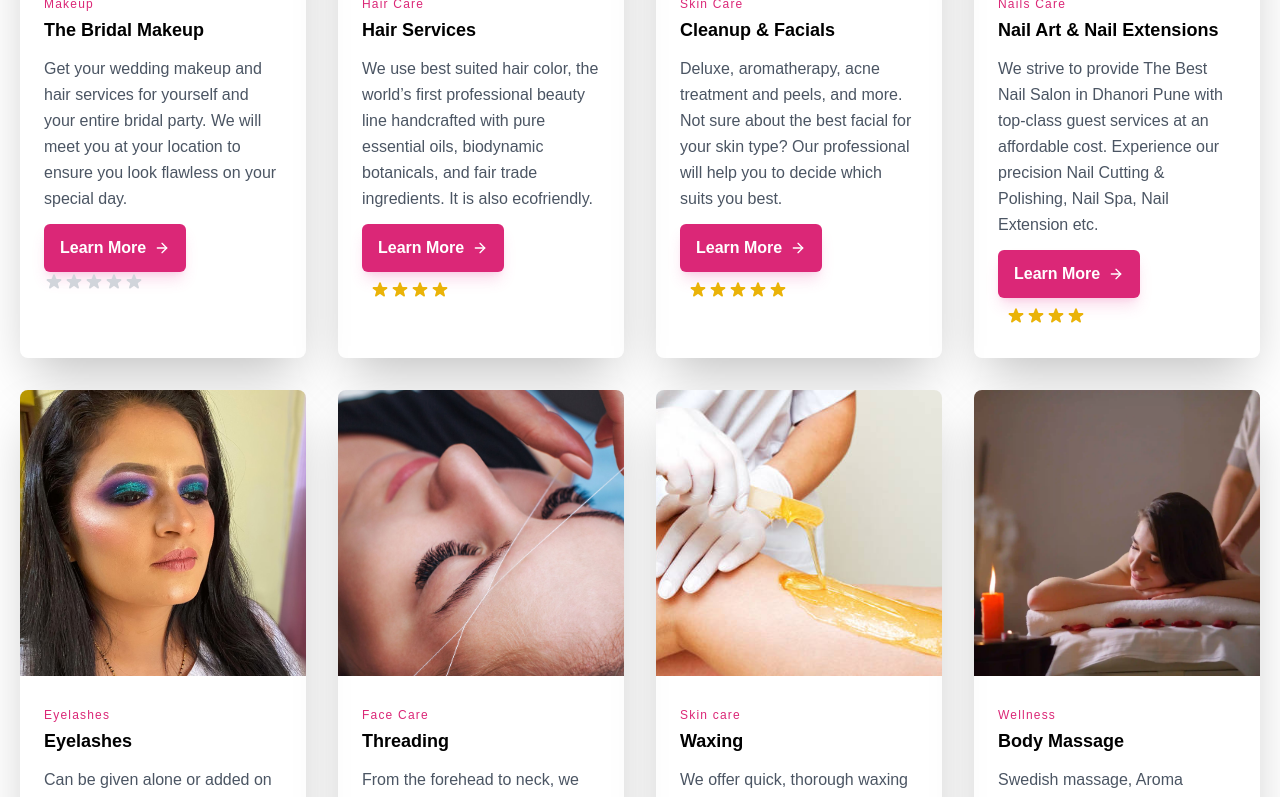
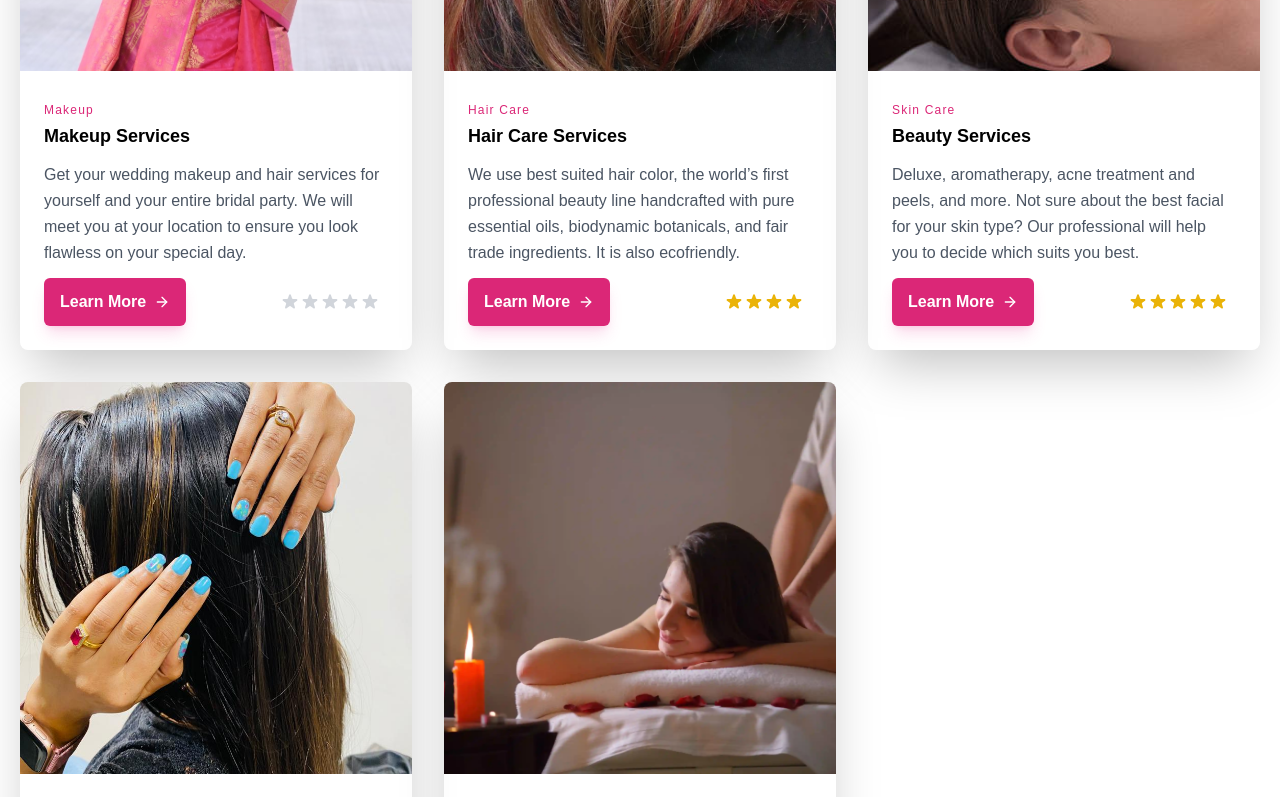
Before and after one commit to louisfbarry/saffron-salon, a Next.js app: page / in a window 1280 px wide. Shown: the part 1640-2437 px from the top of the page. Built offline with nearby package versions, Linux system fonts and the light colour scheme.

Commit message:
Home Page Services Section Changes

```diff
--- a/components/Services.js
+++ b/components/Services.js
@@ -11,12 +11,12 @@ function Services() {
             <div className="text-gray-600 font-body">
                 <div className="container px-5 py-6 mx-auto">
                     <div className="flex flex-wrap -m-4">
-                        <div className="p-4 lg:w-1/4 md:w-1/2">
+                        <div className="p-4 lg:w-1/3 md:w-1/2">
                             <div className="h-full rounded-lg overflow-hidden shadow-2xl ">
                                 <Image width={500} height={500} className="lg:h-48 md:h-36 w-full object-cover object-center transition-transform duration-300 hover:rotate-3 hover:scale-110" src="/images/12.jpeg" alt="blog" />
                                 <div className="p-6">
                                     <h2 className="tracking-widest text-xs title-font font-medium text-pink-600 mb-1">Makeup</h2>
-                                    <h1 className="title-font text-lg font-bold text-black hover:text-pink-600 mb-3">The Bridal Makeup</h1>
+                                    <h1 className="title-font text-lg font-bold text-black hover:text-pink-600 mb-3">Makeup Services</h1>
                                     {/* <p className="leading-relaxed mb-3">Whether it’s everyday makeup that you want or makeup for a special event, our experts can ensure you turn out looking your best and fit for the occasion.</p> */}
                                     <p className="leading-relaxed mb-3">
                                         Get your wedding makeup and hair services for yourself and your entire bridal party. We will meet you at your location to ensure you look flawless on your special day.
@@ -67,12 +67,12 @@ function Services() {
                             </div>
                         </div>
 
-                        <div className="p-4 lg:w-1/4 md:w-1/2">
+                        <div className="p-4 lg:w-1/3 md:w-1/2">
                             <div className="h-full rounded-lg overflow-hidden shadow-2xl ">
                                 <Image width={500} height={500} className="lg:h-48 md:h-36 w-full object-cover object-center transition-transform duration-300 hover:rotate-3 hover:scale-110" src="/images/1.jpeg" alt="blog" />
                                 <div className="p-6">
                                     <h4 className="tracking-widest text-xs title-font font-medium text-pink-600 mb-1">Hair Care</h4>
-                                    <h3 className="title-font text-lg font-bold text-black hover:text-pink-600 mb-3">Hair Services</h3>
+                                    <h3 className="title-font text-lg font-bold text-black hover:text-pink-600 mb-3">Hair Care Services</h3>
                                     <p className="leading-relaxed mb-3">We use best suited hair color, the world’s first professional beauty line handcrafted with pure essential oils, biodynamic botanicals, and fair trade ingredients. It is also ecofriendly.</p>
                                     <div className="flex items-center flex-wrap justify-between">
                                         <Link href="/services">
@@ -91,12 +91,12 @@ function Services() {
                             </div>
                         </div>
 
-                        <div className="p-4 lg:w-1/4 md:w-1/2">
+                        <div className="p-4 lg:w-1/3 md:w-1/2">
                             <div className="h-full rounded-lg overflow-hidden shadow-2xl ">
                                 <Image width={500} height={500} className="lg:h-48 md:h-36 w-full object-cover object-center transition-transform duration-300 hover:rotate-3 hover:scale-110" src="/images/facial.jpg" alt="blog" />
                                 <div className="p-6">
                                     <h4 className="tracking-widest text-xs title-font font-medium text-pink-600 mb-1">Skin Care</h4>
-                                    <h3 className="title-font text-lg font-bold text-black hover:text-pink-600 mb-3">Cleanup & Facials</h3>
+                                    <h3 className="title-font text-lg font-bold text-black hover:text-pink-600 mb-3">Beauty Services</h3>
                                     <p className="leading-relaxed mb-3">Deluxe, aromatherapy, acne treatment and peels, and more. Not sure about the best facial for your skin type? Our professional will help you to decide which suits you best.</p>
                                     <div className="flex items-center flex-wrap justify-between">
                                         <Link href="/services">
@@ -115,12 +115,12 @@ function Services() {
                             </div>
                         </div>
 
-                        <div className="p-4 lg:w-1/4 md:w-1/2">
+                        <div className="p-4 lg:w-1/3 md:w-1/2">
                             <div className="h-full rounded-lg overflow-hidden shadow-2xl ">
                                 <Image width={500} height={500} className="lg:h-48 md:h-36 w-full object-cover object-center transition-transform duration-300 hover:rotate-3 hover:scale-110" src="/images/2.jpeg" alt="blog" />
                                 <div className="p-6">
                                     <h4 className="tracking-widest text-xs title-font font-medium text-pink-600 mb-1">Nails Care</h4>
-                                    <h3 className="title-font text-lg font-bold text-black hover:text-pink-600 mb-3">Nail Art & Nail Extensions</h3>
+                                    <h3 className="title-font text-lg font-bold text-black hover:text-pink-600 mb-3">Nail Extensions & Nail Art</h3>
                                     <p className="leading-relaxed mb-3">We strive to provide The Best Nail Salon in Dhanori Pune with top-class guest services at an affordable cost. Experience our precision Nail Cutting & Polishing, Nail Spa, Nail Extension etc.</p>
                                     <div className="flex items-center flex-wrap justify-between">
                                         <Link href="/services">
@@ -139,7 +139,7 @@ function Services() {
                             </div>
                         </div>
 
-                        <div className="p-4 lg:w-1/4 md:w-1/2">
+                        {/* <div className="p-4 lg:w-1/4 md:w-1/2">
                             <div className="h-full rounded-lg overflow-hidden shadow-2xl ">
                                 <Image width={500} height={500} className="lg:h-48 md:h-36 w-full object-cover object-center transition-transform duration-300 hover:rotate-3 hover:scale-110" src="/images/11.jpeg" alt="blog" />
                                 <div className="p-6">
@@ -209,9 +209,9 @@ function Services() {
                                     </div>
                                 </div>
                             </div>
-                        </div>
+                        </div> */}
 
-                        <div className="p-4 lg:w-1/4 md:w-1/2">
+                        <div className="p-4 lg:w-1/3 md:w-1/2">
                             <div className="h-full rounded-lg overflow-hidden shadow-2xl ">
                                 <Image width={500} height={500} className="lg:h-48 md:h-36 w-full object-cover object-center transition-transform duration-300 hover:rotate-3 hover:scale-110" src="/images/bodymassage.webp" alt="blog" />
                                 <div className="p-6">
--- a/pages/services/index.js
+++ b/pages/services/index.js
@@ -57,13 +57,13 @@ function services() {
                             <div className="flex flex-wrap md:w-1/2">
                                 <div className="w-full p-1 md:p-2">
                                     <Image alt="gallery" width={990} height={1280} className="block object-cover object-center w-full h-full rounded-lg"
-                                    src="/images/services/service2.jpeg" />
+                                    src="/images/services/service3.jpeg" />
                                 </div>
                             </div>
                             <div className="flex flex-wrap md:w-1/2">
                                 <div className="w-full p-1 md:p-2">
                                     <Image alt="gallery" width={990} height={1280} className="block object-cover object-center w-full h-full rounded-lg"
-                                    src="/images/services/service3.jpeg" />
+                                    src="/images/services/service2.jpeg" />
                                 </div>
                             </div>
                             <div className="flex flex-wrap md:w-1/2">
```
